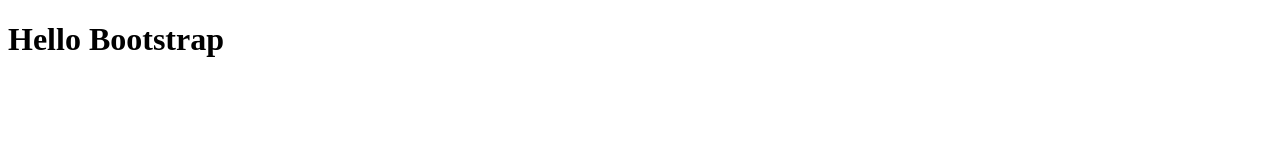
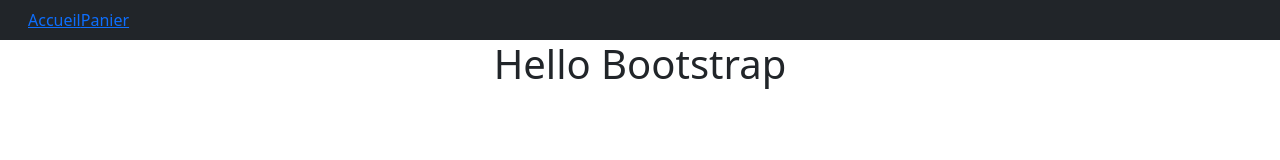
Before and after one commit to afillion/AlexisFillion_5_17062021, a website: page index.html in a window 1280 px wide. Drawn offline with nearby package versions, Linux system fonts and the light colour scheme; no server answers; files whose address does not match are found by name.

Commit message:
changement du lien bootstrap cdn || navbar et mise en place body

```diff
--- a/index.html
+++ b/index.html
@@ -4,14 +4,30 @@
     <meta charset="utf-8">
     <meta name="viewport" content="width=device-width, initial-scale=1">
     <!-- Bootstrap CSS *BEFORE YOUR CSS* -->
-    <link rel="stylesheet" href"https://stackpath.bootstrapcdn.com/bootstrap/4.4.1/css/bootstrap.min.css"
-    integrity="sha384-Vkoo8x4CGsO3+Hhxv8T/Q5PaXtkKtu6ug5TOeNV6gBiFeWPGFN9MuhOf23Q9Ifjh" crossorigin="anonymous">
-    <link rel="stylesheet" href="">
+    <link rel="stylesheet" href="https://cdn.jsdelivr.net/npm/bootstrap@5.0.1/dist/css/bootstrap.min.css" integrity="undefined" crossorigin="anonymous">    <link rel="stylesheet" href="">
     <title>Hello Bootstrap</title>
   </head>
 
   <body>
-    <h1>Hello Bootstrap</h1>
+    <div class="container-fluid">
+      <div class="row bg-dark">
+        <nav class="navbar navbar-expand navbar-dark">
+          <a href="index.html" class="navbar-brand" aria-label="Lien vers l'accueil du site Orinoco"></a>
+          <ul class="navbar-nav">
+            <li class="nav-item active">
+              <a href="index.html">Accueil</a>
+            </li>
+            <li class="nav-item">
+              <a href="">Panier</a>
+            </li>
+          </ul>
+        </nav>
+      </div>
+    </div>
+
+    <div class="container">
+      <h1 class="col text-center">Hello Bootstrap</h1>
+    </div>
     <!-- jQuery first, then Popper.js, then Bootstrap JS -->
     <script src="https://code.jquery.com/jquery-3.4.1.slim.min.js" integrity="sha384-J6qa4849blE2+poT4WnyKhv5vZF5SrPo0iEjwBvKU7imGFAV0wwj1yYfoRSJoZ+n" crossorigin="anonymous"></script>
     <script src="https://cdn.jsdelivr.net/npm/popper.js@1.16.0/dist/umd/popper.min.js" integrity="sha384-Q6E9RHvbIyZFJoft+2mJbHaEWldlvI9IOYy5n3zV9zzTtmI3UksdQRVvoxMfooAo" crossorigin="anonymous"></script>
```
